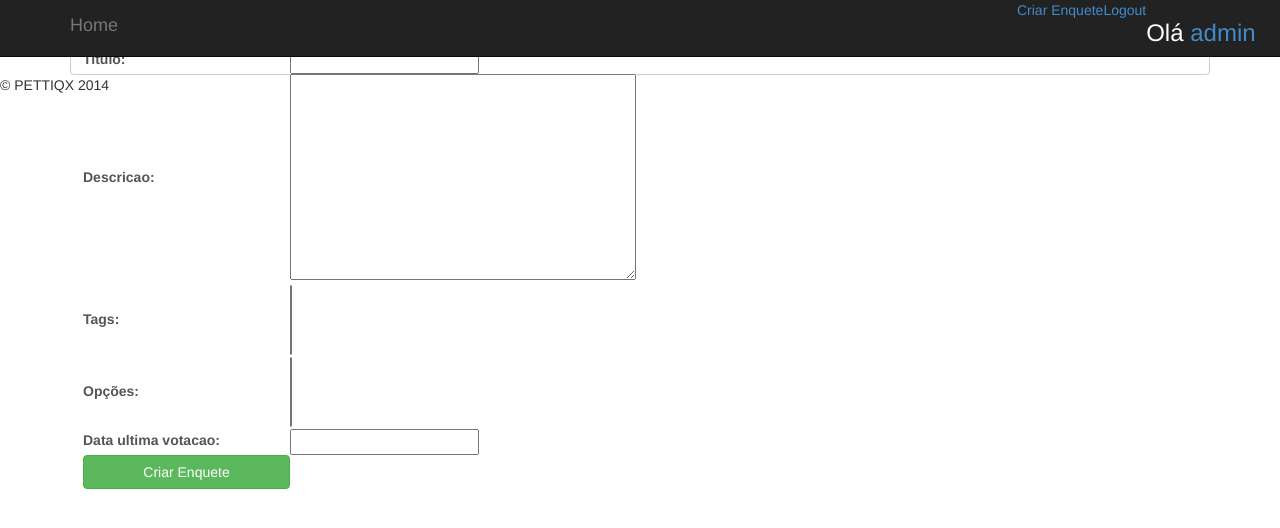
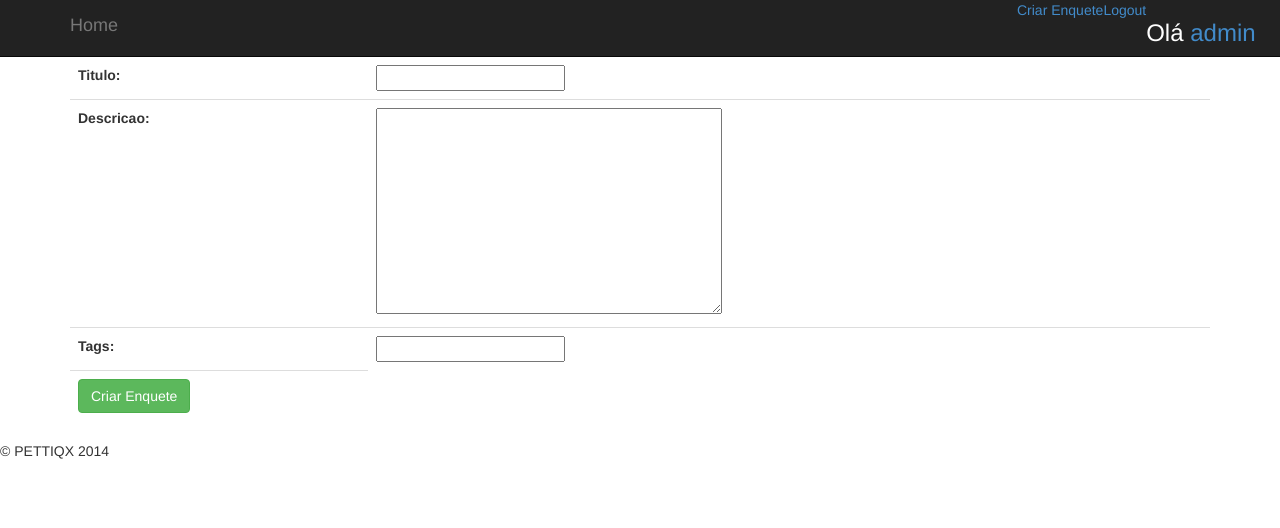
Before and after one commit to fenexomega/Plebicite, a Django app: page /create_enquete in a window 1280 px wide. Shown: the top 528 px of the page. Run offline with Django 3.2, Linux system fonts and the light colour scheme; a user stored in the database is signed in; data that the repository does not hold is empty; parts of the project's set-up code (start-up, migrations or seed data) failed here and were passed over; some libraries are stand-ins or nearby versions.

Commit message:
Começando a implementação das várias perguntas na view da criação de enquete

```diff
--- a/Pleby/forms.py
+++ b/Pleby/forms.py
@@ -3,7 +3,8 @@
 from django.contrib.auth import authenticate
 import datetime
 from django.forms import extras
-from Pleby.models import Enquete
+from Pleby.models import Enquete,Opcao
+from django.forms.formsets import formset_factory
 
 def getYear():
 	return (datetime.datetime.utcnow() - datetime.timedelta(hours=11)).year
@@ -38,7 +39,17 @@
 			raise forms.ValidationError("As senhas não conferem!")
 		return self.cleaned_data
 
+# class CreateEnqueteForm(forms.Form):
+# 	titulo = forms.CharField(label="Título",max_length=150)
+# 	descricao = forms.TextField(label="Descrição")
+
+class OpcaoForm(forms.ModelForm):
+	class Meta:
+		model = Opcao
+		exclude = ['votos']
+
 class CreateEnqueteForm(forms.ModelForm):
+	tags = forms.CharField()
 	class Meta:
 		model = Enquete
-		exclude = []
+		exclude = ['data_ultima_votacao']
--- a/Pleby/models.py
+++ b/Pleby/models.py
@@ -11,6 +11,7 @@
 class Opcao(models.Model):
 	titulo = models.CharField(max_length=100,blank=None)
 	votos = models.IntegerField(default=0)
+	enquete = models.ForeignKey('Enquete')
 	def __unicode__(self):
 		return self.titulo
 
@@ -18,7 +19,7 @@
 	titulo = models.CharField(max_length=500,blank=None)
 	descricao = models.TextField(blank=None)
 	tags = models.ManyToManyField(Tag,blank=None)
-	opcoes = models.ManyToManyField(Opcao,verbose_name="opções")
+	# opcoes = models.ManyToManyField(Opcao,verbose_name="opções")
 	data_ultima_votacao = models.DateField(null=False,blank=False)
 	def __unicode__(self):
 		return self.titulo
--- a/Pleby/static/css/style.css
+++ b/Pleby/static/css/style.css
@@ -36,3 +36,8 @@
         margin-bottom: 15px;
         padding: 7px 9px;
 }
+
+.form_container
+{
+    padding-top: 15px;
+}
--- a/Pleby/templates/create_enquete.html
+++ b/Pleby/templates/create_enquete.html
@@ -3,13 +3,13 @@
 		Criar Enquete
 	{% endblock %}
 	{% block body %}
-	<div class="container">
-		<form method="post" action="#" class="form-control">
+	<div class="container form_container">
+		<form method="post" action="#" class="form-horizontal">
 		{% csrf_token %}
-			<table>
+			<table class="table">
 				{{ form.as_table }}
 				<td>
-					<input value="Criar Enquete" ttpe="submit"  class="btn btn-success" />
+					<input value="Criar Enquete" type="submit"  class="btn btn-success" />
 				</td>
 			</table>
 		</form>
--- a/Pleby/views.py
+++ b/Pleby/views.py
@@ -1,5 +1,4 @@
 #encoding: utf-8
-
 from django.shortcuts import render,redirect
 from django.http import HttpResponseRedirect
 from django.core.urlresolvers import reverse
@@ -7,6 +6,8 @@
 from django.contrib.auth import authenticate , login , logout
 from Pleby.models import *
 from .forms import LoginForm,CreateUsuarioForm, CreateEnqueteForm
+from django.contrib.auth.decorators import login_required
+
 
 def index(request):
 	enquetes = Enquete.objects.all()[:3]
@@ -58,7 +59,7 @@
 	return render(request,'registrar.html',{'form':form})
 
 
-
+@login_required
 def create_enquete(request):
 	form = CreateEnqueteForm()
 	if request.POST:
@@ -68,11 +69,11 @@
 			descricao 	= form.cleaned_data['descricao']
 			tags 		= form.cleaned_data['tags']
 			opcoes		= form.cleaned_data['opcoes']
+			#Usar Formsets aqui para fazer a lista de perguntas/opções
+			# https://stackoverflow.com/questions/17159567/how-to-create-a-list-of-fields-in-django-forms
 	return render(request,'create_enquete.html',{'form':form})
 
-
-
-
+@login_required
 def log_out(request):
 	logout(request)
 	return HttpResponseRedirect(reverse('index'))
```
Also changed, not shown: db.sqlite3.
